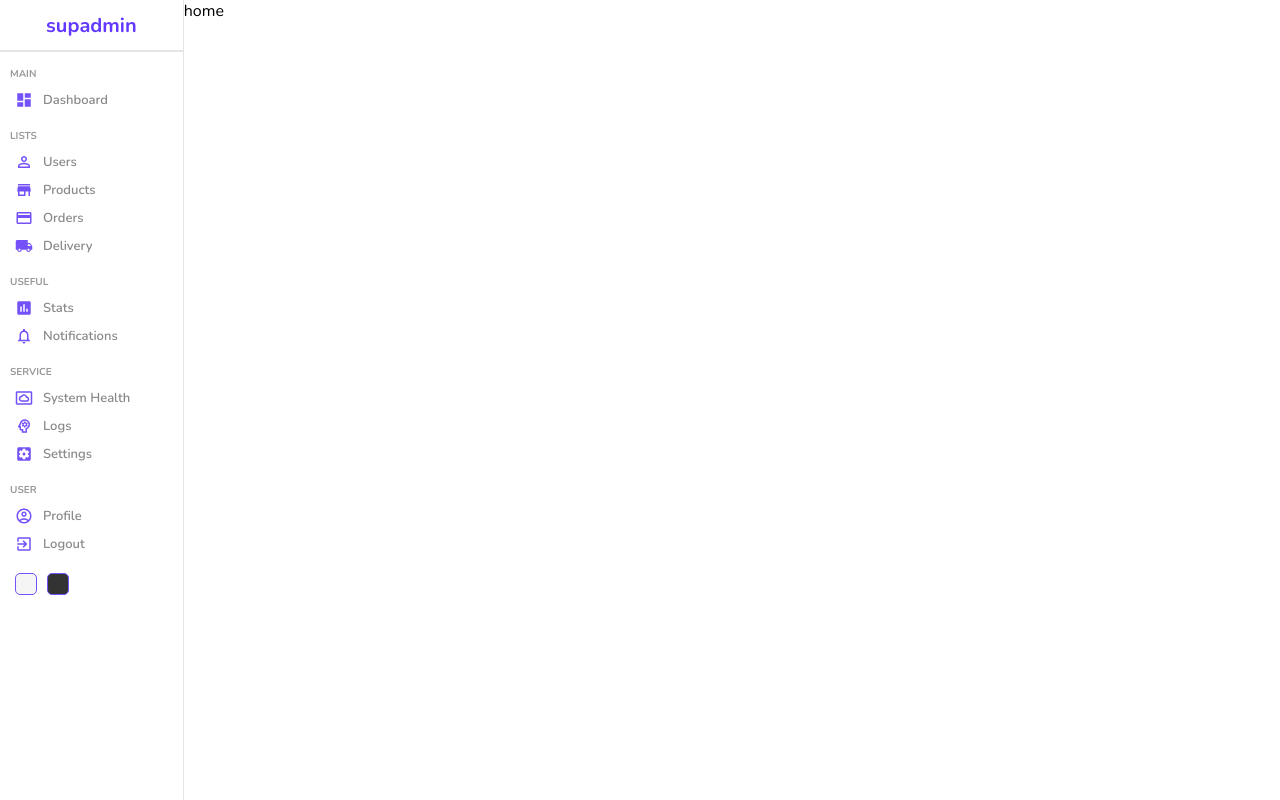
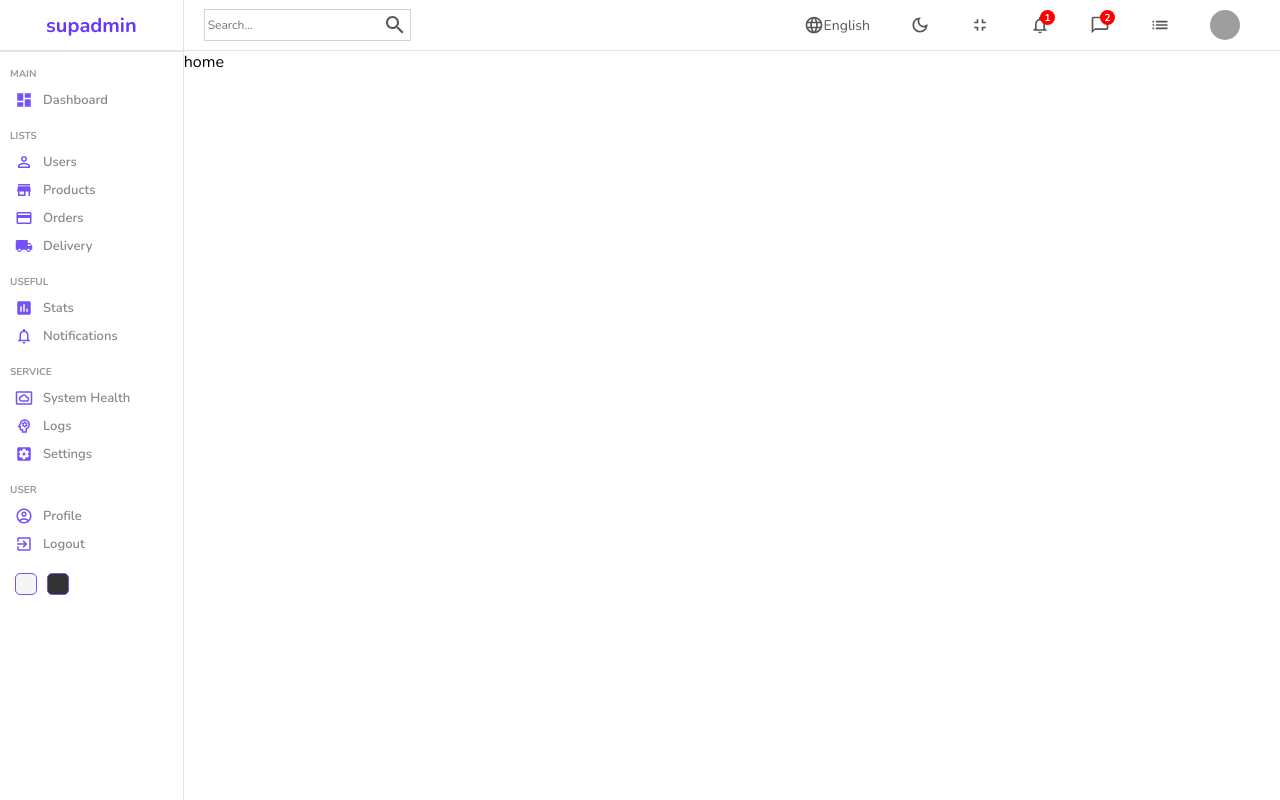
Before and after one commit to DeepakBarwal/supa-admin, a React (Create React App) app: page / in a window 1280 px wide. Built offline with nearby package versions, Linux system fonts and the light colour scheme; grey boxes are pictures that could not be loaded.

Commit message:
navbar component done

```diff
--- a/src/components/navbar/Navbar.jsx
+++ b/src/components/navbar/Navbar.jsx
@@ -1,8 +1,51 @@
 import "./navbar.scss";
+import SearchOtlinedIcon from "@mui/icons-material/SearchOutlined";
+import LanguageOutlinedIcon from '@mui/icons-material/LanguageOutlined';
+import DarkModeOutlinedIcon from '@mui/icons-material/DarkModeOutlined';
+import FullscreenExitOutlinedIcon from '@mui/icons-material/FullscreenExitOutlined';
+import NotificationsNoneOutlinedIcon from '@mui/icons-material/NotificationsNoneOutlined';
+import ChatBubbleOutlineOutlinedIcon from '@mui/icons-material/ChatBubbleOutlineOutlined';
+import ListOutlinedIcon from '@mui/icons-material/ListOutlined';
 
 const Navbar = () => {
   return (
-    <div>Navbar</div>
+    <div className="navbar">
+      <div className="wrapper">
+        <div className="search">
+          <input type="text" placeholder="Search..." />
+          <SearchOtlinedIcon />
+        </div>
+        <div className="items">
+          <div className="item">
+            <LanguageOutlinedIcon className="icon" />
+            English
+          </div>
+          <div className="item">
+            <DarkModeOutlinedIcon className="icon" />
+          </div>
+          <div className="item">
+            <FullscreenExitOutlinedIcon className="icon" />
+          </div>
+          <div className="item">
+            <NotificationsNoneOutlinedIcon className="icon" />
+            <div className="counter">1</div>
+          </div>
+          <div className="item">
+            <ChatBubbleOutlineOutlinedIcon className="icon" />
+            <div className="counter">2</div>
+          </div>
+          <div className="item">
+            <ListOutlinedIcon className="icon" />
+          </div>
+          <div className="item">
+            <img src="https://images.pexels.com/photos/91227/pexels-photo-91227.jpeg?auto=compress&cs=tinysrgb&w=1260&h=750&dpr=1"
+              className="avatar"
+              alt=""
+            />
+          </div>
+        </div>
+      </div>
+    </div>
   )
 }
 
--- a/src/components/navbar/navbar.scss
+++ b/src/components/navbar/navbar.scss
@@ -0,0 +1,72 @@
+.navbar {
+  height: 50px;
+  border-bottom: 0.5px solid rgb(231, 228, 228);
+  display: flex;
+  align-items: center;
+  font-size: 14px;
+  color: #555;
+
+  .wrapper {
+    width: 100%;
+    padding: 20px;
+    display: flex;
+    align-items: center;
+    justify-content: space-between;
+
+    .search {
+      display: flex;
+      align-items: center;
+      border: 0.5px solid lightgray;
+      padding: 3px;
+
+      input {
+        border: none;
+        outline: none;
+        background-color: transparent;
+
+        &::placeholder {
+          font-size: 12px;
+        }
+      }
+    }
+
+    .items {
+      display: flex;
+      align-items: center;
+
+      .item {
+        display: flex;
+        align-items: center;
+        margin: 20px;
+        position: relative;
+
+        .icon {
+          font-size: 20px;
+        }
+
+        .avatar {
+          width: 30px;
+          height: 30px;
+          border-radius: 50%;
+          object-fit: cover;
+        }
+
+        .counter {
+          width: 15px;
+          height: 15px;
+          background-color: red;
+          border-radius: 50%;
+          color: white;
+          display: flex;
+          align-items: center;
+          justify-content: center;
+          font-size: 10px;
+          font-weight: bold;
+          position: absolute;
+          top: -5px;
+          right: -5px;
+        }
+      }
+    }
+  }
+}
--- a/src/pages/home/Home.jsx
+++ b/src/pages/home/Home.jsx
@@ -1,11 +1,15 @@
 import "./home.scss";
 import Sidebar from "../../components/sidebar/Sidebar";
+import Navbar from "../../components/navbar/Navbar";
 
 const Home = () => {
   return (
     <div className="home">
       <Sidebar />
-      <div className="homeContainer">home</div>
+      <div className="homeContainer">
+        <Navbar />
+        home
+      </div>
     </div>
   )
 }
```
